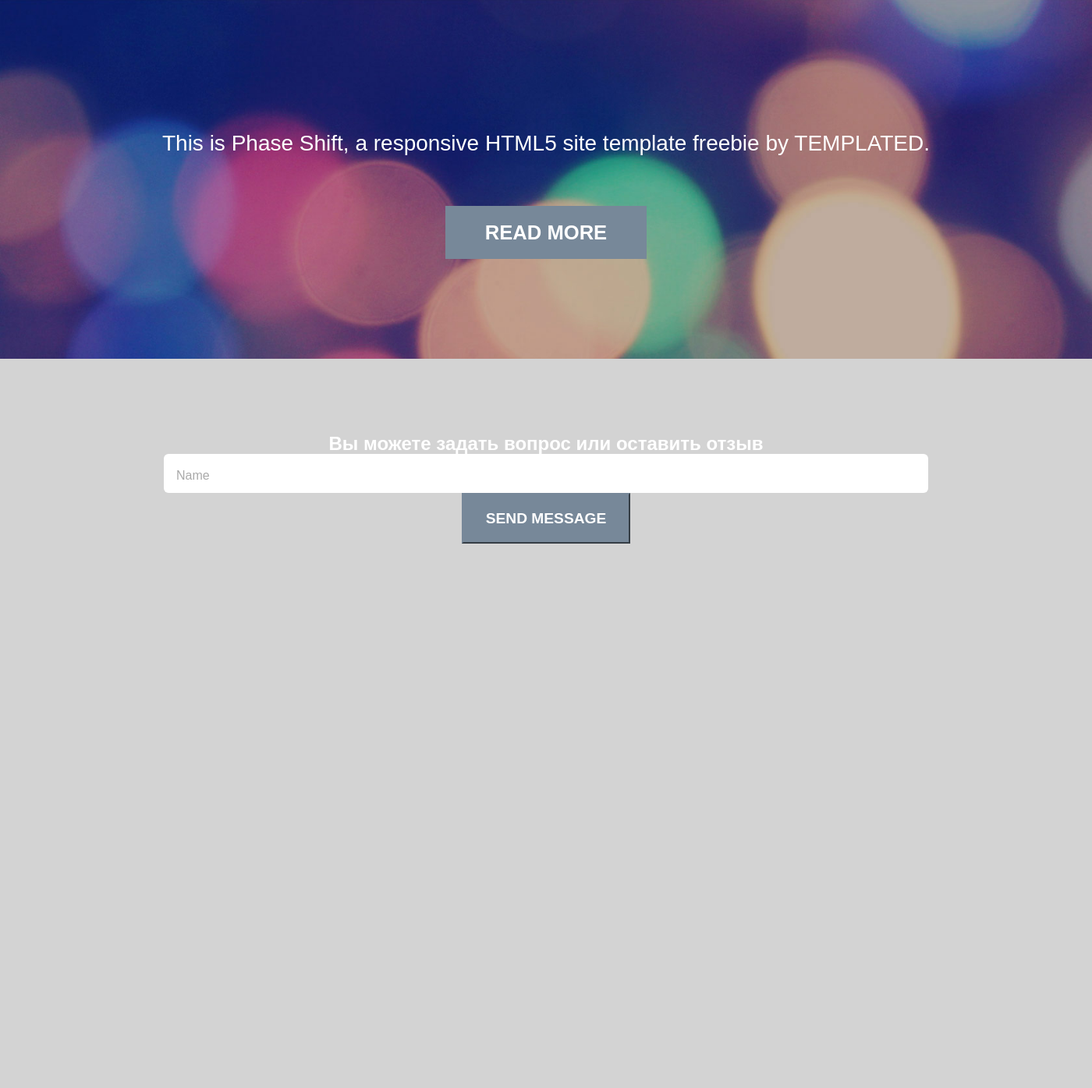
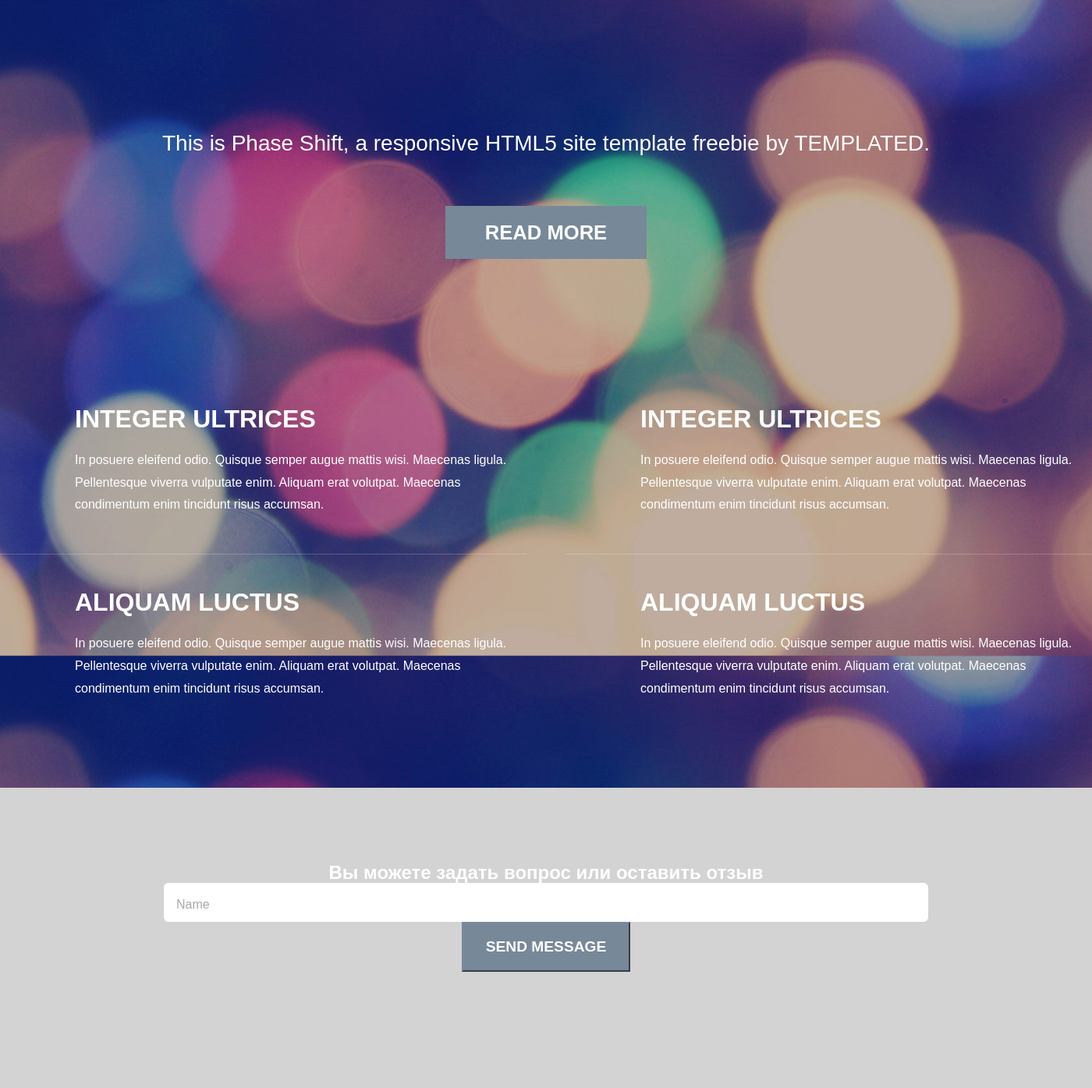
Before and after one commit to valeriefuerte/web_security, a PHP site: page / in a window 1400 px wide. Shown: the part 27-1422 px from the top of the page at 78% size. Before the commit the page ends 724 px from the top, so only its background shows below. Run offline with PHP 8.4, Linux system fonts and the light colour scheme; data that the repository does not hold is empty.

Commit message:
Added container

```diff
--- a/index.php
+++ b/index.php
@@ -31,6 +31,40 @@
                 <p>This is Phase Shift, a responsive HTML5 site template freebie by TEMPLATED.</p>
                 <a href="item.html" class="button medium">Read More</a>
         </div>
+
+
+        <div id="main">
+            <div class="container">
+                <div class="row">
+                    <div class="6u">
+                        <section>
+                            <ul class="style">
+                                <li class="fa fa-wrench">
+                                    <h3>Integer ultrices</h3>
+                                    <span>In posuere eleifend odio. Quisque semper augue mattis wisi. Maecenas ligula. Pellentesque viverra vulputate enim. Aliquam erat volutpat. Maecenas condimentum enim tincidunt risus accumsan.</span> </li>
+                                <li class="fa fa-leaf">
+                                    <h3>Aliquam luctus</h3>
+                                    <span>In posuere eleifend odio. Quisque semper augue mattis wisi. Maecenas ligula. Pellentesque viverra vulputate enim. Aliquam erat volutpat. Maecenas condimentum enim tincidunt risus accumsan.</span> </li>
+                            </ul>
+                        </section>
+                    </div>
+
+                    <div class="6u">
+                        <section>
+                            <ul class="style">
+                                <li class="fa fa-cogs">
+                                    <h3>Integer ultrices</h3>
+                                    <span>In posuere eleifend odio. Quisque semper augue mattis wisi. Maecenas ligula. Pellentesque viverra vulputate enim. Aliquam erat volutpat. Maecenas condimentum enim tincidunt risus accumsan.</span> </li>
+                                <li class="fa fa-road">
+                                    <h3>Aliquam luctus</h3>
+                                    <span>In posuere eleifend odio. Quisque semper augue mattis wisi. Maecenas ligula. Pellentesque viverra vulputate enim. Aliquam erat volutpat. Maecenas condimentum enim tincidunt risus accumsan.</span> </li>
+                            </ul>
+                        </section>
+                    </div>
+                </div>
+            </div>
+        </div>
+
     </div>
 
     <?php
```
